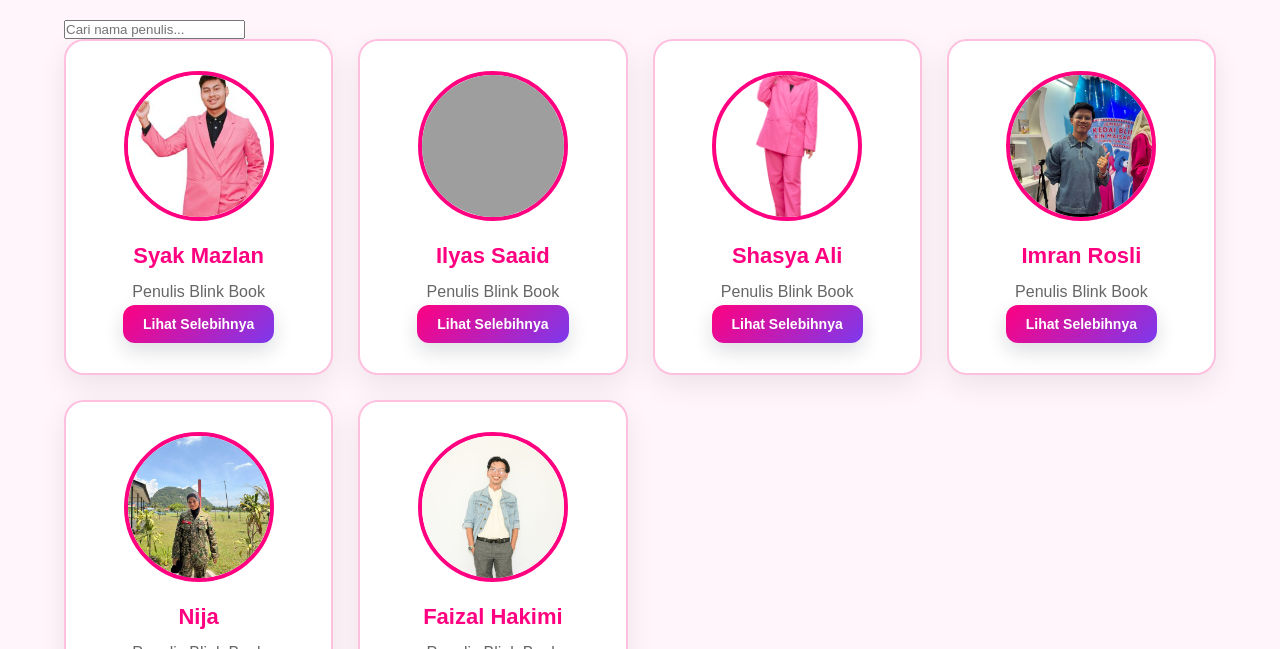
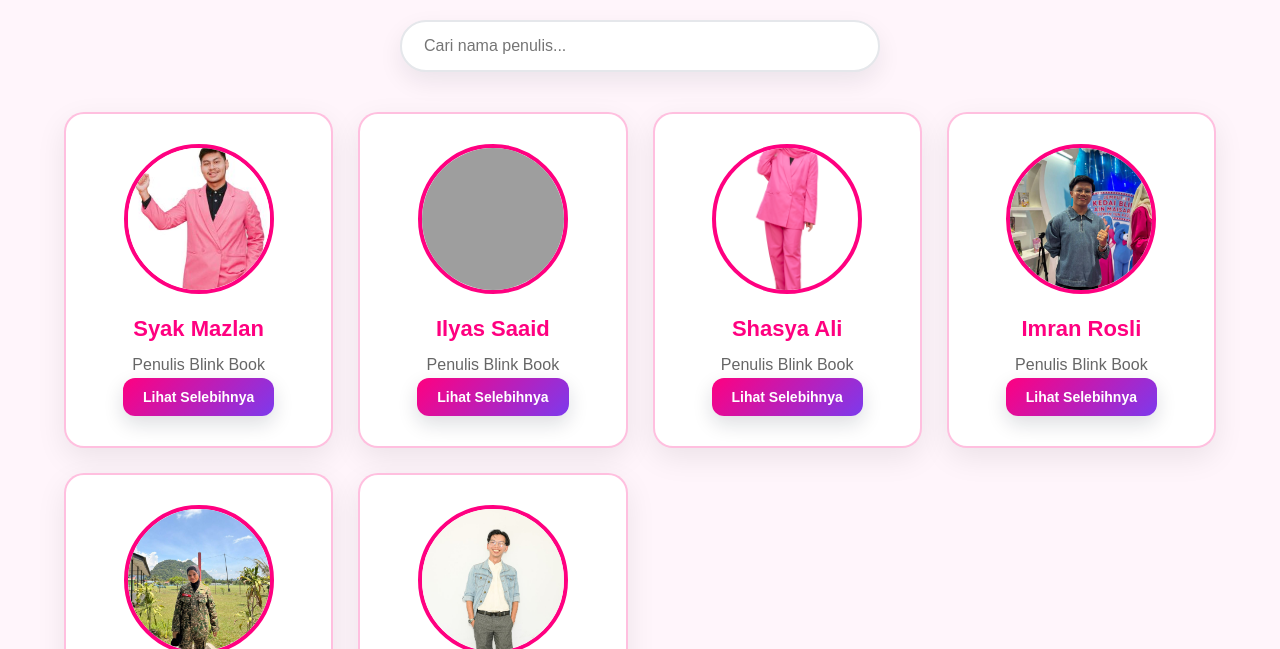
Before and after one commit to asfarina1818-stack/BOOK-PAW-PUBLICATION, a plain HTML site: page index.html in a window 1280 px wide. Shown: the part 451-1100 px from the top of the page. Drawn offline with Linux system fonts and the light colour scheme; grey boxes are pictures that could not be loaded.

Commit message:
style.css

```diff
--- a/style.css
+++ b/style.css
@@ -1380,3 +1380,28 @@ AUTHOR POPUP
     }
 
 }
+/* SEARCH BAR */
+
+.search-box{
+    display:flex;
+    justify-content:center;
+    margin:30px 0 40px;
+}
+
+.search-box input{
+    width:100%;
+    max-width:480px;
+    padding:15px 22px;
+    border:2px solid #e5e7eb;
+    border-radius:50px;
+    background:white;
+    font-size:16px;
+    outline:none;
+    box-shadow:0 10px 25px rgba(15,23,42,.08);
+    transition:.3s;
+}
+
+.search-box input:focus{
+    border-color:var(--theme-color);
+    box-shadow:0 12px 30px rgba(15,23,42,.14);
+}
```
